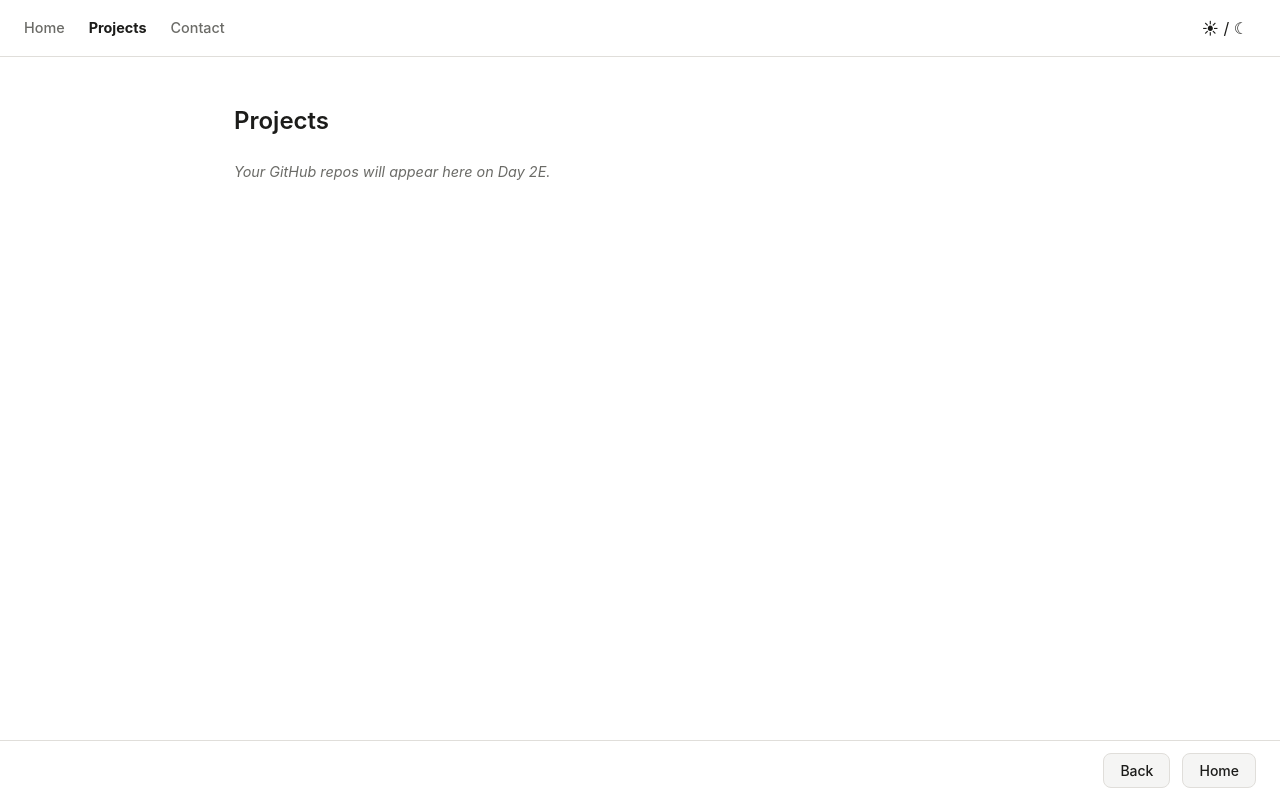
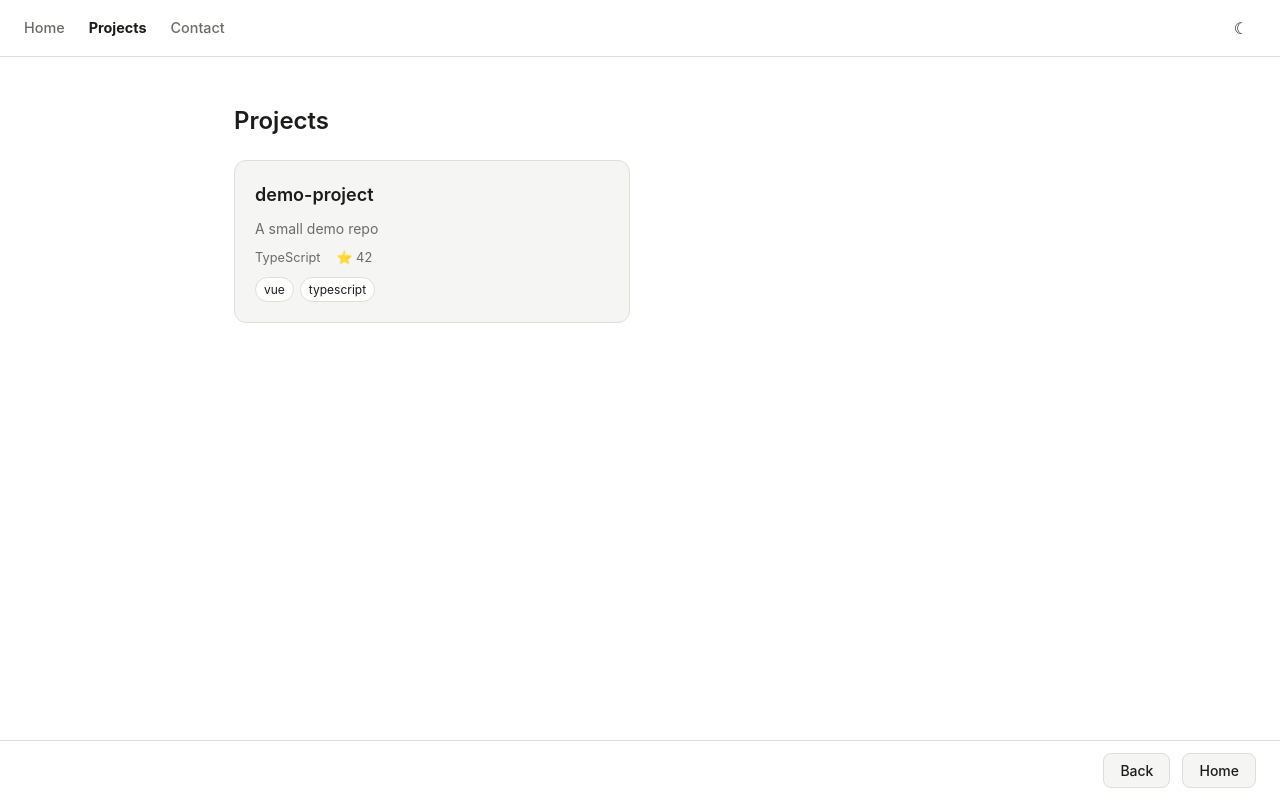
Before and after one commit to HannahNue/informatica-vue-2026, a Vue app: page /#/projects in a window 1280 px wide. Built offline with nearby package versions, Linux system fonts and the light colour scheme.

Commit message:
implement dark mode toggle and enhance ProjectCard component: add dark mode functionality, improve styling, and display project details, back button

```diff
--- a/src/App.vue
+++ b/src/App.vue
@@ -4,9 +4,14 @@
 // ---------------------------------------------------------------------------
 
 // TODO Day 2C: import useDarkMode from '@/composables/useDarkMode'
-// const { isDark, toggle } = useDarkMode()
+import { useDarkMode } from '@/composables/useDarkMode'
+import { useRouter, useRoute } from 'vue-router'
+
+const { isDark, toggle } = useDarkMode()
+// Für die Navigation und um die aktuelle Seite zu kennen
+const router = useRouter()
+const route = useRoute()
 //
-// TODO Day 2D: add click-handler to route back
 //
 // Bonus Day 2F: replace the manual useDarkMode() with 'import { useDark, useToggle } from '@vueuse/core'
 </script>
@@ -20,7 +25,9 @@
     </nav>
 
     <!-- TODO Day 2C/F: replace this button with a working dark mode toggle -->
-    <button class="toggle" aria-label="Toggle dark mode">☀ / ☾</button>
+    <button class="toggle" aria-label="Toggle dark mode" @click="toggle">
+      {{ isDark ? '☀' : '☾' }}
+    </button>
   </header>
 
   <main class="container">
@@ -30,10 +37,12 @@
   <footer class="site-footer">
     <div class="footer__spacer"></div>
     <div class="footer__actions">
-      <!-- TODO Day 2D: add click-handler to route back -->
-      <button type="button" class="footer__button">Back</button>
-      <!-- TODO Day 2D: add click-handler to route HOME, if not already at HOME -->
-      <button type="button" class="footer__button">Home</button>
+      <!-- Zurück zur vorherigen Seite -->
+      <button type="button" class="footer__button" @click="router.back()">Back</button>
+      <!-- Zur Startseite, falls man nicht schon dort ist -->
+      <button type="button" class="footer__button" @click="route.path !== '/' && router.push('/')">
+        Home
+      </button>
     </div>
   </footer>
 </template>
--- a/src/assets/main.css
+++ b/src/assets/main.css
@@ -27,7 +27,7 @@
 /* Dark mode — toggled by adding .dark to <html> (Day 2) */
 .dark {
   --color-bg: #111110;
-  --color-bg-secondary: #1c1c1a;
+  --color-bg-secondary: #4d4d49;
   --color-text: #e8e8e4;
   --color-text-secondary: #9a9a94;
   --color-text-muted: #9ca3af;
--- a/src/components/ProjectCard.vue
+++ b/src/components/ProjectCard.vue
@@ -3,22 +3,34 @@
 // Day 2A exercise — build this component from scratch
 // ---------------------------------------------------------------------------
 
-// TODO Day 2A: import the Repo type from '@/types'
-// import type { Repo } from '@/types'
+import type { Repo } from '@/types'
 
-// TODO Day 2A: define typed props using defineProps<{}>()
-// The component should accept a single `repo` prop of type Repo
+defineProps<{
+  repo: Repo
+}>()
 </script>
 
 <template>
-  <!-- TODO Day 2A: build a card that displays:
-       - repo.name as a heading (link to repo.html_url)
-       - repo.description
-       - repo.language
-       - repo.stargazers_count
-       - repo.topics as tags (hint: v-for)
-  -->
   <div class="project-card">
-    <p class="placeholder">ProjectCard — build me on Day 2!</p>
+    <h3>
+      <a :href="repo.html_url" target="_blank" rel="noopener noreferrer">
+        {{ repo.name }}
+      </a>
+    </h3>
+
+    <p v-if="repo.description" class="description">
+      {{ repo.description }}
+    </p>
+
+    <div class="meta">
+      <span v-if="repo.language">{{ repo.language }}</span>
+      <span>⭐ {{ repo.stargazers_count }}</span>
+    </div>
+
+    <div v-if="repo.topics.length" class="topics">
+      <span v-for="topic in repo.topics" :key="topic" class="topic">
+        {{ topic }}
+      </span>
+    </div>
   </div>
 </template>
--- a/src/composables/useDarkMode.ts
+++ b/src/composables/useDarkMode.ts
@@ -3,20 +3,23 @@
 // then on Day 2F we'll replace it with VueUse's useDark + useStorage
 // ---------------------------------------------------------------------------
 
-// TODO Day 2B: implement useDarkMode
-//
-// It should:
-// 1. hold a ref<boolean> called isDark
-// 2. expose a toggle() function that flips isDark
-// 3. apply / remove a 'dark' class on document.documentElement when isDark changes
-//    (hint: use a watch())
-// 4. return { isDark, toggle }
-//
-// Bonus Day 2C: persist the preference in localStorage
-//   (hint: initialise isDark from localStorage.getItem('darkMode'))
-
-// import { ref, watch } from 'vue'
+import { ref, watch } from 'vue'
 
 export function useDarkMode() {
-  // TODO Day 2B: replace this stub with your implementation
+  const isDark = ref(false)
+
+  watch(
+    isDark,
+    (val) => {
+      document.documentElement.classList.toggle('dark', val)
+      localStorage.setItem('darkMode', JSON.stringify(val))
+    },
+    { immediate: true }
+  )
+
+  const toggle = () => {
+    isDark.value = !isDark.value
+  }
+
+  return { isDark, toggle }
 }
--- a/src/views/ProjectsView.vue
+++ b/src/views/ProjectsView.vue
@@ -1,6 +1,6 @@
 <script setup lang="ts">
-import { ref } from 'vue';
-
+import { ref } from 'vue'
+import ProjectCard from '@/components/ProjectCard.vue'
 
 // ---------------------------------------------------------------------------
 // Day 2E exercise — fetch your real GitHub repos and display them
@@ -20,9 +20,6 @@ import { ref } from 'vue';
 // const username = ...
 // const url = computed ...
 // ... useFetch with 'refetch: true'
-
-// TODO Day 2E: import ProjectCard and use it in the template below
-// import ProjectCard from '@/components/ProjectCard.vue'
 
 // Mock Repo for Day 2A
 // TODO Day2E: remove
@@ -53,8 +50,8 @@ const mockRepo = {
     <!-- TODO Day 2A: render a single ProjectCard for the 'mockRepo', remove at Day 2E -->
 
     <div class="projects-grid">
+      <ProjectCard :repo="mockRepo" />
       <!-- TODO Day 2E: render a ProjectCard for each repo -->
-      <p class="placeholder">Your GitHub repos will appear here on Day 2E.</p>
     </div>
   </section>
 </template>
```
